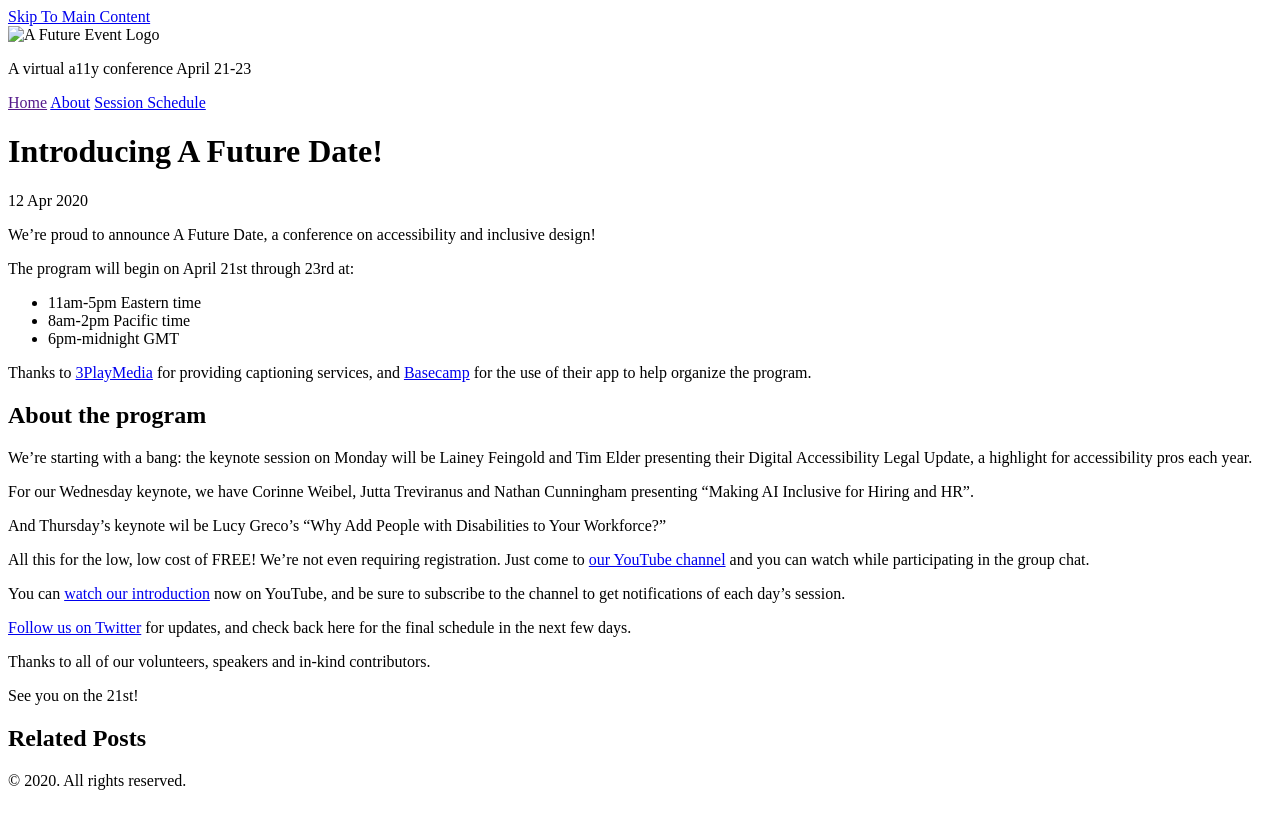
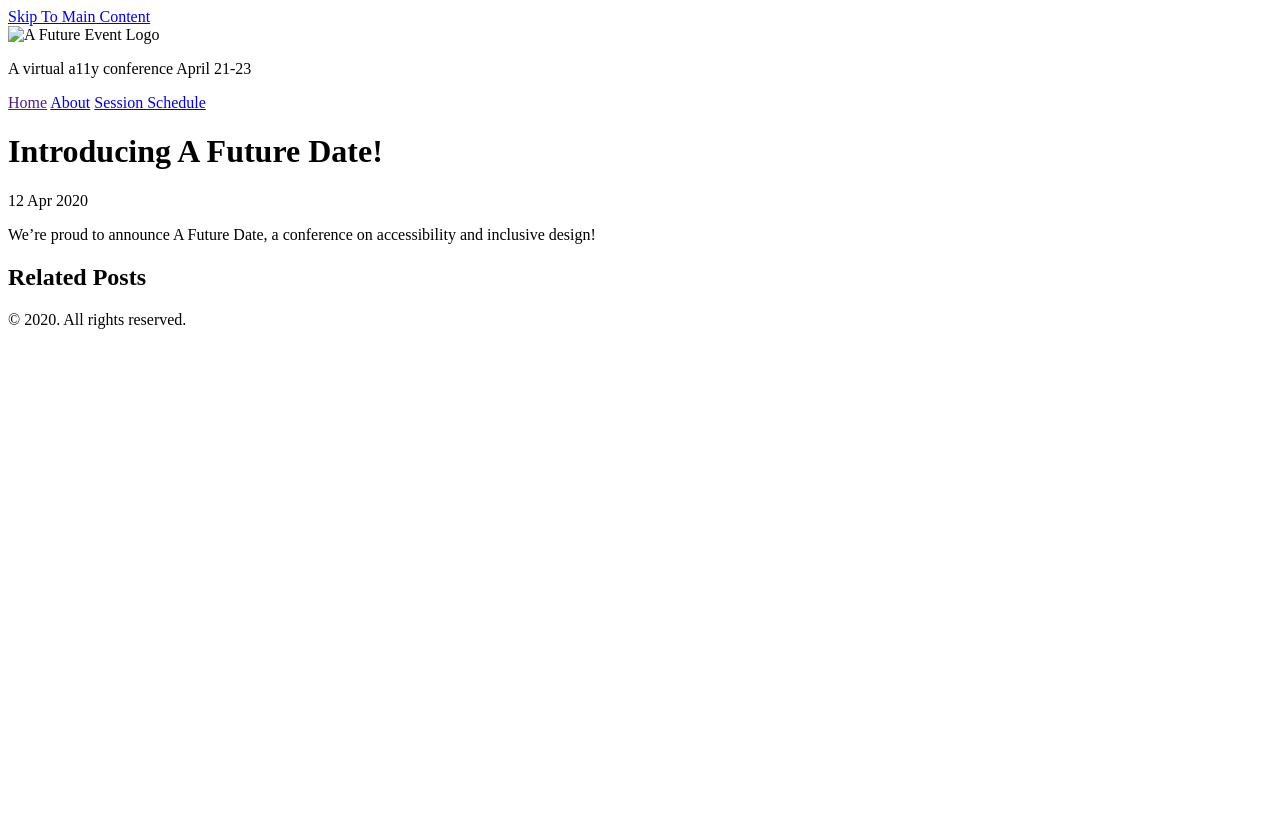
Before and after one commit to chiefkikio/AFutureDate, a Jekyll site: the page built from _posts/2020-04-12-intro.md, in a window 1280 px wide. Shown: the top 829 px of the page. Built offline with Jekyll 4.4.1, drawn with Linux system fonts in a browser that asks for light colours; Markdown is read by kramdown in place of the engine named in the settings.

Commit message:
Markdown error?

```diff
--- a/_posts/2020-04-12-intro.md
+++ b/_posts/2020-04-12-intro.md
@@ -4,27 +4,3 @@ title: Introducing A Future Date!
 ---
 
 We're proud to announce A Future Date, a conference on accessibility and inclusive design!
-
-The program will begin on April 21st through 23rd at:
-* 11am-5pm Eastern time
-* 8am-2pm Pacific time
-* 6pm-midnight GMT
-
-Thanks to [3PlayMedia](https://www.3playmedia.com/) for providing captioning services, and [Basecamp](https://basecamp.com/) for the use of their app to help organize the program.
-
-##About the program
-We're starting with a bang: the keynote session on Monday will be Lainey Feingold and Tim Elder presenting their Digital Accessibility Legal Update, a highlight for accessibility pros each year.
-
-For our Wednesday keynote, we have Corinne Weibel, Jutta Treviranus and Nathan Cunningham presenting "Making AI Inclusive for Hiring and HR".
-
-And Thursday's keynote wil be Lucy Greco's "Why Add People with Disabilities to Your Workforce?"
-
-All this for the low, low cost of FREE! We're not even requiring registration. Just come to [our YouTube channel](https://www.youtube.com/channel/UCu5CNz4RK-NAEDGm5hTvWtg) and you can watch while participating in the group chat.
-
-You can [watch our introduction](https://www.youtube.com/watch?v=JohMc53AcZs) now on YouTube, and be sure to subscribe to the channel to get notifications of each day's session.
-
-[Follow us on Twitter](https://twitter.com/afuturedateconf) for updates, and check back here for the final schedule in the next few days.
-
-Thanks to all of our volunteers, speakers and in-kind contributors.
-
-See you on the 21st!
```
